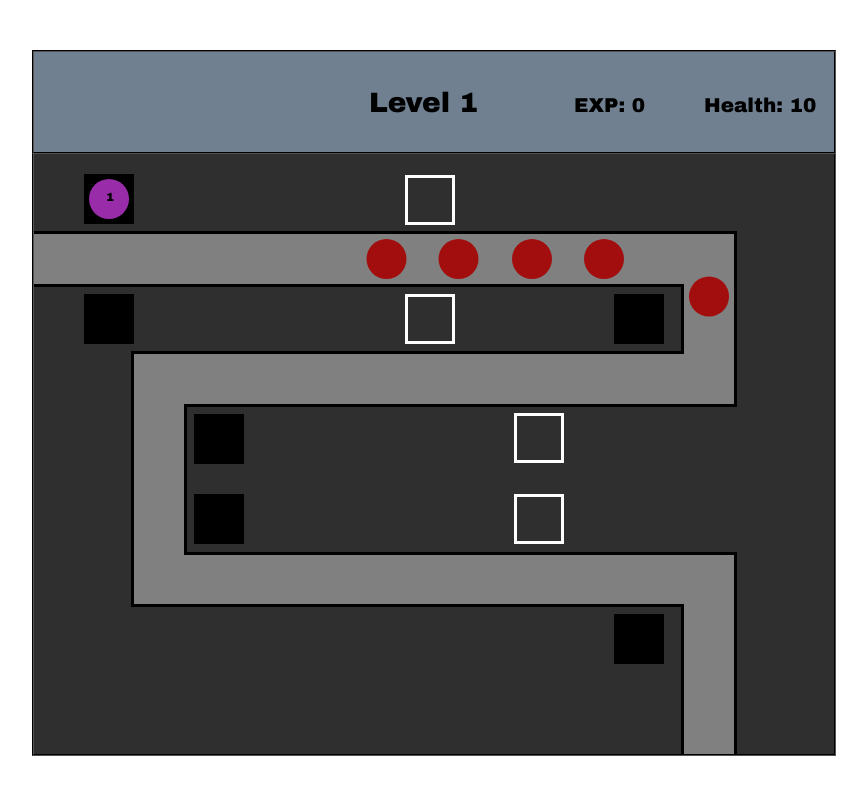
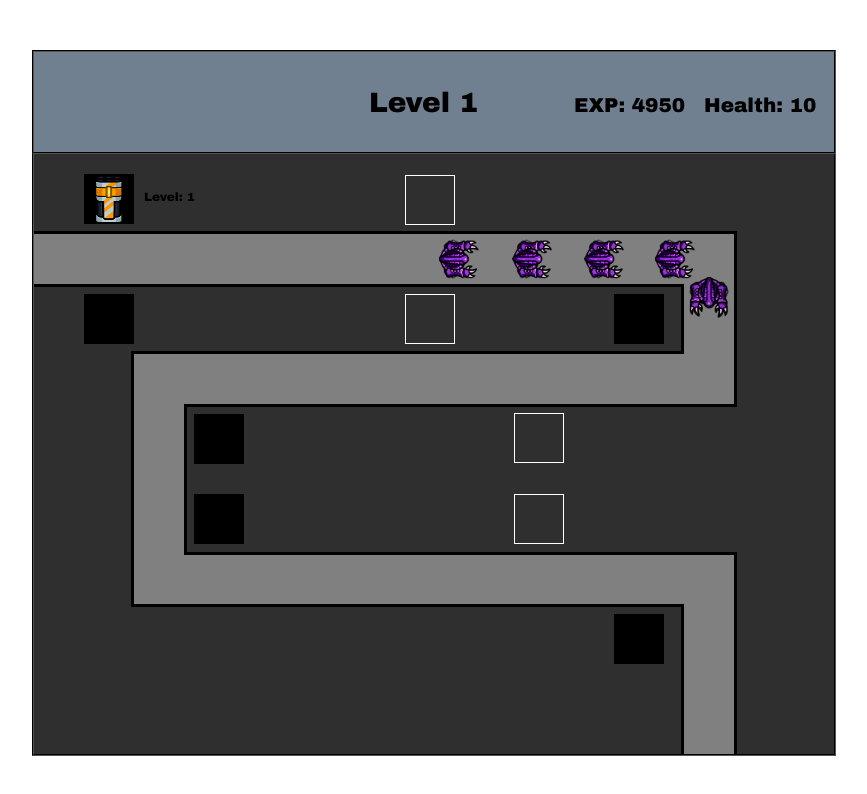
Before and after one commit to Michaelwhitney93/AlienInvaderDefender, a plain HTML site: page app/index.html in a window 1280 px wide. Both pictures are taken after a click on the button 636 px from the left and 200 px from the top of the page. Shown: the whole page, without its empty margins (206-1073 px from the left). Drawn offline with Linux system fonts and the light colour scheme.

Commit message:
Finish adding images

```diff
--- a/app/assets/css/main.css
+++ b/app/assets/css/main.css
@@ -27,7 +27,7 @@ canvas.top {
     height: 50px;
     width: 50px;
     position: absolute;
-    border: solid white;
+    border: solid 0.5px white;
     top: 175px;
     left: 611px;
 }
@@ -37,7 +37,7 @@ canvas.top {
     height: 50px;
     width: 50px;
     position: absolute;
-    border: solid white;
+    border: solid 0.5px white;
     top: 294px;
     left: 611px;
 }
@@ -46,7 +46,7 @@ canvas.top {
     height: 50px;
     width: 50px;
     position: absolute;
-    border: solid white;
+    border: solid 0.5px white;
     top: 294px;
     left: 1141px;
 }
@@ -55,7 +55,7 @@ canvas.top {
     height: 50px;
     width: 50px;
     position: absolute;
-    border: solid white;
+    border: solid 0.5px white;
     top: 413px;
     left: 720px;
 }
@@ -64,7 +64,7 @@ canvas.top {
     height: 50px;
     width: 50px;
     position: absolute;
-    border: solid white;
+    border: solid 0.5px white;
     top: 494px;
     left: 720px;
 }
@@ -73,7 +73,7 @@ canvas.top {
     height: 50px;
     width: 50px;
     position: absolute;
-    border: solid white;
+    border: solid 0.5px white;
     top: 614px;
     left: 1141px;
 }
--- a/app/assets/javascripts/board.js
+++ b/app/assets/javascripts/board.js
@@ -5,26 +5,40 @@ const ctx = board.getContext('2d');
 const ctz = score.getContext('2d');
 // Info Board has a height of 100 and width 800
 // Main board has a width of 800 and height 600
+let game = {
+    healthPoints: 10,
+    expPoints: 5000,
+    level: 1,
+};
+// let healthPoints = 10;
+// let expPoints = 500000;
+// let level = 1;
 
-let healthPoints = 10;
-let expPoints = 50;
-let level = 1;
-
+const enemyImg = new Image();
+enemyImg.src = "./assets/images/Aliens.png";
+const enemyDown = new Image();
+enemyDown.src = "./assets/images/Aliensdown.png";
+const enemyLeft = new Image();
+enemyLeft.src = "./assets/images/Aliensright.png";
+const towerImg = new Image();
+towerImg.src = "./assets/images/turret.png";
+const bulletImg = new Image();
+bulletImg.src = "./assets/images/Ammo.png";
 
 function drawHealth() {
     ctz.font = "20px Arial Black";
     ctz.fillStyle = "black";
-    ctz.fillText("Health: " + healthPoints, 670, 60);
+    ctz.fillText("Health: " + game.healthPoints, 670, 60);
 }
 function drawLevel() {
     ctz.font = "28px Arial Black";
     ctz.fillStyle = "black";
-    ctz.fillText("Level " + level, 335, 60);
+    ctz.fillText("Level " + game.level, 335, 60);
 }
 function drawExp() {
     ctz.font = "20px Arial Black";
     ctz.fillStyle = "black";
-    ctz.fillText("EXP: " + expPoints, 540, 60);
+    ctz.fillText("EXP: " + game.expPoints, 540, 60);
 }
 function drawStats() {
     drawHealth();
@@ -212,11 +226,13 @@ let edx = 1.5;
 let edy = 0;
 let enemyRadius = 20;
 let start = true;
-let healthUp = (level * 0.5);
-let enemies = [{x: 0, y: 105, path: 1, dx: 1.5, dy: 0, health: 1, dmg: 0 }];
+let healthUp = 9 + (game.level * 0.75);
+let enemyNum = 0;
+let enemies = [{x: 0, y: 105, path: 1, dx: 1.5, dy: 0, health: 1, dmg: 0, num: enemyNum }];
 
 function enemy() {
-    enemies.push({ x: 0, y: 105, path: 1, dx: 1.5, dy: 0, health: 10, dmg: 1 });
+    enemyNum++;
+    enemies.push({ x: 0, y: 105, path: 1, dx: 1.5, dy: 0, health: healthUp, dmg: 1, num: enemyNum });
 }
 let easyEnemy = 1000;
 let hardEnemy = 80;
@@ -233,11 +249,14 @@ function drawEnemies() {
     for (let i = 0; i < enemies.length; i++) {
         let enemy = enemies[i];
         if (enemy.health > 0) {
-            ctx.beginPath();
-            ctx.arc(enemy.x, enemy.y, enemyRadius, 0, Math.PI*2);
-            ctx.fillStyle = "#A20E0E";
-            ctx.fill();
-            ctx.closePath();
+            // debugger
+            if (enemy.path === 1 || enemy.path === 5) {
+                ctx.drawImage(enemyImg, enemy.x - 20, enemy.y - 20, 40, 40);
+            } else if (enemy.path === 2 || enemy.path === 4 || enemy.path === 6) {
+                ctx.drawImage(enemyDown, enemy.x - 20, enemy.y - 20, 40, 40);
+            } else if (enemy.path === 3) {
+                ctx.drawImage(enemyLeft, enemy.x - 20, enemy.y - 20, 40, 40);
+            }
         }
     }
 }
@@ -298,7 +317,7 @@ function removeHealth() {
     for (let i = 0; i < enemies.length; i++) {
         let enemy = enemies[i];
         if (enemy.y >= board.height && enemy.health > 0) {
-            healthPoints -= enemy.dmg;
+            game.healthPoints -= enemy.dmg;
         }
     }
 }
@@ -330,26 +349,27 @@ let towerRadius = 20;
 let towersArr = [];
 
 let towers = {
-    first: {x: 50, y: 20, width: 50, height: 50, level: 1, status: "open", searchRadius: 100, dmg: 5, target: [] },
-    second: {x: 50, y: 140, width: 50, height: 50, level: 1, status: "open", searchRadius: 100, dmg: 5, target: [] },
-    third: {x: 580, y: 140, width: 50, height: 50, level: 1, status: "open", searchRadius: 100, dmg: 5, target: [] },
-    fourth: {x: 160, y: 260, width: 50, height: 50, level: 1, status: "open", searchRadius: 100, dmg: 5, target: [] },
-    fifth: {x: 160, y: 340, width: 50, height: 50, level: 1, status: "open", searchRadius: 100, dmg: 5, target: [] },
-    sixth: {x: 580, y: 460, width: 50, height: 50, level: 1, status: "open", searchRadius: 100, dmg: 5, target: [] },
+    first: {x: 50, y: 20, width: 50, height: 50, level: 1, status: "open", searchRadius: 150, dmg: 5, target: [] },
+    second: {x: 50, y: 140, width: 50, height: 50, level: 1, status: "open", searchRadius: 150, dmg: 5, target: [] },
+    third: {x: 580, y: 140, width: 50, height: 50, level: 1, status: "open", searchRadius: 150, dmg: 5, target: [] },
+    fourth: {x: 160, y: 260, width: 50, height: 50, level: 1, status: "open", searchRadius: 150, dmg: 5, target: [] },
+    fifth: {x: 160, y: 340, width: 50, height: 50, level: 1, status: "open", searchRadius: 150, dmg: 5, target: [] },
+    sixth: {x: 580, y: 460, width: 50, height: 50, level: 1, status: "open", searchRadius: 150, dmg: 5, target: [] },
 };
 
 function addTower(position) {
-    if (towers[position].status === "open" && expPoints >= 50) {
+    if (towers[position].status === "open" && game.expPoints >= 50) {
         let tower = towers[position];
         tower.status = "filled";
         towersArr.push(position);
-        expPoints -= 50;
+        game.expPoints -= 50;
     } else if (towers[position].status === "filled") {
         let tower = towers[position];
-        if (expPoints >= (tower.level * 50)) {
-            expPoints -= (tower.level * 50);
+        if (game.expPoints >= (tower.level * 50)) {
+            game.expPoints -= (tower.level * 50);
             tower.level++;
             tower.dmg++;
+            tower.searchRadius += 2;
         }
     }
 }
@@ -358,27 +378,69 @@ function drawTowers() {
     for (let i = 0; i < towersArr.length; i++) {
         let position = towersArr[i];
         let tower = towers[position];
-        ctx.beginPath();
-        ctx.arc(tower.x + 25, tower.y + 25, towerRadius, 0, Math.PI*2);
-        ctx.fillStyle = "#992DA9";
-        ctx.fill();
-        ctx.closePath();
+        // ctx.beginPath();
+        // ctx.arc(tower.x + 25, tower.y + 25, towerRadius, 0, Math.PI*2);
+        // ctx.fillStyle = "#992DA9";
+        // ctx.fill();
+        // ctx.closePath();
+        ctx.drawImage(towerImg, tower.x + 10, tower.y , 30, 50);
 
-
-        ctx.font = "12px Arial Black";
-        ctx.fillStyle = "black";
-        ctx.fillText(`${tower.level}`, tower.x + 22, tower.y + 27);
+        if (position === "first" || position === "second" || position === "fourth" || position === "fifth") {
+            ctx.font = "12px Arial Black";
+            ctx.fillStyle = "black";
+            ctx.fillText(`Level: ${tower.level}`, tower.x + 60, tower.y + 27);
+        } else {
+            ctx.font = "12px Arial Black";
+            ctx.fillStyle = "black";
+            ctx.fillText(`Level: ${tower.level}`, tower.x - 60, tower.y + 27);
+        }
     }
 }
 
 function targetEnemy() {
     for (let i = 0; i < towersArr.length; i++) {
         let tower = towers[towersArr[i]];
-        if (enemies[0] && tower.target.length === 0) {
-            tower.target.push({x: enemies[0].x, y: enemies[0].y });
+        for (let j = enemies.length - 1; j >= 0; j--) {
+            let enemy = enemies[j];
+            if (enemy.x > (tower.x + 25) - tower.searchRadius && enemy.x < (tower.x + 25) + tower.searchRadius && enemy.y > (tower.y + 25) - tower.searchRadius && enemy.y < (tower.y + 25) + tower.searchRadius) {
+                if (tower.target[0] === undefined && enemies[j] !== undefined) {
+                    tower.target[0] = enemy;
+                    continue;
+                } else if (tower.target[0].enemyNum === enemy.enemyNum && enemy.health > 0) {
+                    tower.target[0] = enemy;
+                    continue;
+                }
+                if (tower.target[0].enemyNum === enemy.enemyNum && enemy.x < tower.x - tower.searchRadius && enemy.x > tower.x + tower.searchRadius && enemy.y < tower.y - tower.searchRadius && enemy.y > tower.y + tower.searchRadius) {
+                    tower.target[0] = undefined;
+                    continue;
+                }
+            }
         }
     }
 }
+
+// function removeTargetEnemy() {
+//     for (let i = 0; i < towersArr.length; i++) {
+//         let tower = towers[towersArr[i]];
+//         for (let j = 0; j < enemies.length; j++) {
+//             let enemy = enemies[j];
+//             if (tower.target[0] !== undefined) {
+//                 if (tower.target[0].enemyNum === enemy.enemyNum) {
+//                     break;
+//                 }
+//             }
+//             tower.target[0] = undefined;
+//         }
+//     }
+// }
+// function targetEnemy() {
+//     for (let i = 0; i < towersArr.length; i++) {
+//         let tower = towers[towersArr[i]];
+//         if (enemies[0] && tower.target.length === 0) {
+//             tower.target.push({x: enemies[0].x, y: enemies[0].y });
+//         }
+//     }
+// }
 
 
 //PROJECTILES !!!!!!!!!!!!!!!!!!!!!!!!!!!!!!!!!!!!!
@@ -405,26 +467,33 @@ function addProjectiles() {
     if (enemies.length > 0) {
         for (let i = 0; i < towersArr.length; i++) {
             let tower = towers[towersArr[i]];
-            let x = tower.x + 25;
-            let y = tower.y + 25;
-            let j = 0;
-            if (enemies[j].x === undefined) {
-                j++;
+            let x = tower.x + 15;
+            let y = tower.y ;
+
+            let enemy = tower.target[0];
+            if (enemy !== undefined && enemy.health > 0) {
+                let endX = enemy.x;
+                let endY = enemy.y;
+                if (enemy.path === 1 || enemy.path === 5) {
+                    endX += 16;
+                } else if (enemy.path === 2 || enemy.path === 4 || enemy.path === 6) {
+                    endY += 16;
+                } else if (enemy.path === 3) {
+                    endX -= 16;
+                }
+                let lengthX = endX - x;
+                let lengthY = endY - y;
+                let dx = lengthX / 10;
+                let dy = lengthY / 10;
+                projectile(x, y, -dx, -dy, tower.dmg);
+                tower.target[0] = undefined;
             }
-            let endX = enemies[j].x;
-            let endY = enemies[j].y;
-            if (enemies[j].path === 1 || enemies[j].path === 5) {
-                endX += 15;
-            } else if (enemies[j].path === 2 || enemies[j].path === 4 || enemies[j].path === 6) {
-                endY += 15;
-            } else if (enemies[j].path === 3) {
-                endX -= 15;
-            }
-            let lengthX = endX - x;
-            let lengthY = endY - y;
-            let dx = lengthX / 15;
-            let dy = lengthY / 15;
-            projectile(x, y, -dx, -dy, tower.dmg);
+            // let j = 0;
+            // if (enemies[j].x === undefined) {
+            //     j++;
+            // }
+            // let endX = enemies[j].x;
+            // let endY = enemies[j].y;
         }
     }
 }
@@ -432,11 +501,13 @@ function addProjectiles() {
 function drawProjectiles() {
     for (let i = 0; i < projectiles.length; i++) {
         let projectile = projectiles[i];
-        ctx.beginPath();
-        ctx.arc(projectile.x, projectile.y, 10, 0, Math.PI*2);
-        ctx.fillStyle = "#E6EC42";
-        ctx.fill();
-        ctx.closePath();
+        // ctx.beginPath();
+        // ctx.arc(projectile.x, projectile.y, 7, 0, Math.PI*2);
+        // ctx.fillStyle = "#E6EC42";
+        // ctx.fill();
+        // ctx.closePath();
+
+        ctx.drawImage(bulletImg, projectile.x, projectile.y, 20, 20);
     }
 }
 function removeProjectile() {
@@ -452,7 +523,7 @@ function collision() {
         let projectile = projectiles[i];
         for (let j = 0; j < enemies.length; j++) {
             let enemy = enemies[j];
-            if (projectile.x + 10 > enemy.x && projectile.x - 10 < enemy.x + enemyRadius && projectile.y + 10 > enemy.y && projectile.y - 10 < enemy.y + enemyRadius && enemy.health > 0) {
+            if (projectile.x + 5 > enemy.x && projectile.x - 5 < enemy.x + 20 && projectile.y + 15 > enemy.y && projectile.y - 5 < enemy.y + 10 && enemy.health > 0) {
                 enemy.health -= projectile.dmg;
                 projectile.dmg = 0;
             }
@@ -476,9 +547,9 @@ function collision() {
 //STILL BOARD.JS!!!!!!!!!!!!!!!!!!!!!!!!!!!!!!!!!!!!!!!!!!
 
 function restart() {
-    level++;
-    expPoints += 50;
-    addEnemies(level);
+    game.level++;
+    game.expPoints += 50;
+    addEnemies(game.level);
 }
 function nextLevel() {
     let end = true;
@@ -502,6 +573,7 @@ function draw() {
     drawEnemies();
     drawTowers();
 
+    // removeTargetEnemy();
     targetEnemy();
     drawProjectiles();
     moveProjectiles();
@@ -516,7 +588,7 @@ function draw() {
 
     nextLevel();
 
-    if (healthPoints === 0) {
+    if (game.healthPoints === 0) {
         alert("YOU LOSE =(");
         document.location.reload();
     }
@@ -525,5 +597,5 @@ function draw() {
 let easyFire = 40;
 let hardFire = 1000;
 setInterval(addProjectiles, 700);
-addEnemies(level);
+addEnemies(game.level);
 draw();
```
Also changed, not shown: app/assets/images/Aliens.png (added), app/assets/images/Aliensdown.png (added), app/assets/images/Aliensright.png (added), app/assets/images/Ammo.png (added), app/assets/images/turret.png (added).
